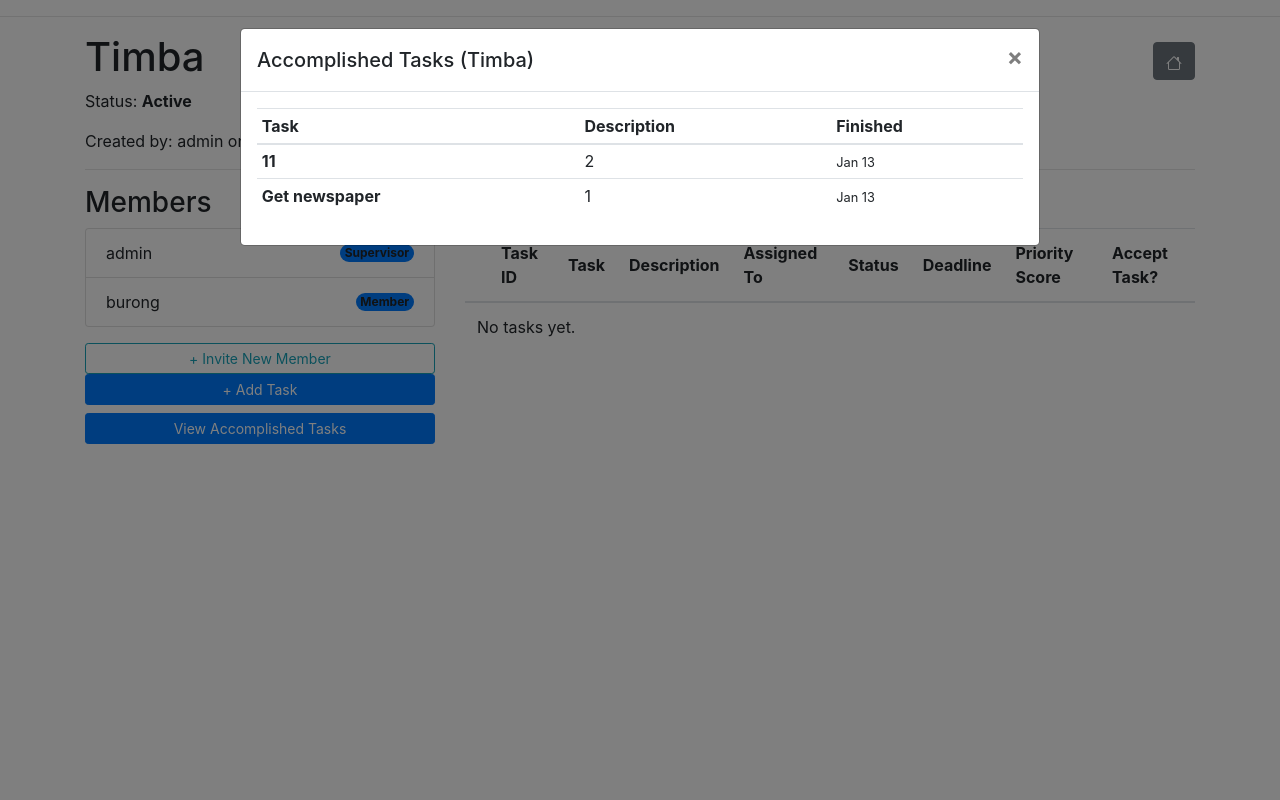
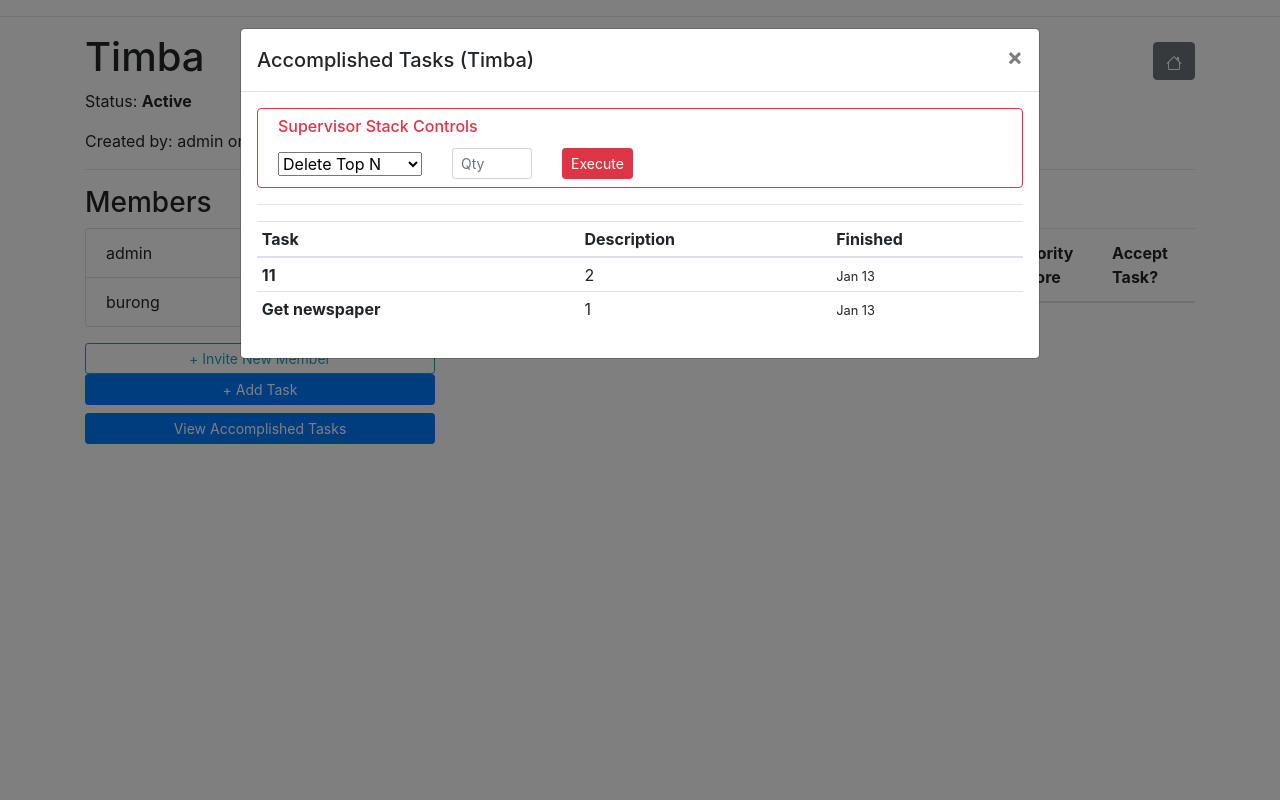
Before and after one commit to rphlrphl/todo-website, a Django app: page /main/team/12/ in a window 1280 px wide, after a click on "View Accomplished Tasks". Run offline with Django 5.2, Linux system fonts and the light colour scheme; a user stored in the database is signed in; data comes from the database, SQL or seed files in the repository; both versions use the stored data as it was after the commit; some libraries are stand-ins or nearby versions.

Commit message:
Add files via upload

```diff
--- a/main/templates/main/team_detail.html
+++ b/main/templates/main/team_detail.html
@@ -74,12 +74,15 @@
                         <tr>
                             {% if my_role == 'supervisor' %}
                                 <td>
-                                <button type="button" class="btn">
+                                    <form action="{% url 'main:delete-task' task.task_id %}" method="POST" onsubmit="return confirm('Are you sure you want to delete this task?');">
+                                        {% csrf_token %}
+                                        <button type="submit" class="btn btn-link text-danger p-0" title="Delete Task">
                                             <svg xmlns="http://www.w3.org/2000/svg" width="16" height="16" fill="currentColor" class="bi bi-trash" viewBox="0 0 16 16">
                                                 <path d="M5.5 5.5A.5.5 0 0 1 6 6v6a.5.5 0 0 1-1 0V6a.5.5 0 0 1 .5-.5m2.5 0a.5.5 0 0 1 .5.5v6a.5.5 0 0 1-1 0V6a.5.5 0 0 1 .5-.5m3 .5a.5.5 0 0 0-1 0v6a.5.5 0 0 0 1 0z"></path>
                                                 <path d="M14.5 3a1 1 0 0 1-1 1H13v9a2 2 0 0 1-2 2H5a2 2 0 0 1-2-2V4h-.5a1 1 0 0 1-1-1V2a1 1 0 0 1 1-1H6a1 1 0 0 1 1-1h2a1 1 0 0 1 1 1h3.5a1 1 0 0 1 1 1zM4.118 4 4 4.059V13a1 1 0 0 0 1 1h6a1 1 0 0 0 1-1V4.059L11.882 4zM2.5 3h11V2h-11z"></path>
                                             </svg>
                                         </button>
+                                    </form>
                                 </td>
                             {% endif %}
                             <td>{{ task.task_id }}</td>
@@ -227,6 +230,31 @@
         </button>
       </div>
       <div class="modal-body">
+
+        {% if my_role == 'supervisor' and acc_stack %}
+        <div class="card mb-3 border-danger">
+            <div class="card-body py-2">
+                <h6 class="card-title text-danger">Supervisor Stack Controls</h6>
+                <form action="{% url 'main:bulk-delete-acc' team.id %}" method="POST" class="row g-2 align-items-center">
+                    {% csrf_token %}
+                    <div class="col-auto">
+                        <select name="delete_type" id="delete_type" class="form-select form-select-sm" onchange="toggleNumInput(this)">
+                            <option value="count">Delete Top N</option>
+                            <option value="all">Clear All History</option>
+                        </select>
+                    </div>
+                    <div class="col-auto" id="num_input_container">
+                        <input type="number" name="num_to_delete" class="form-control form-control-sm" placeholder="Qty" min="1" max="{{ acc_stack.paginator.count }}">
+                    </div>
+                    <div class="col-auto">
+                        <button type="submit" class="btn btn-sm btn-danger" onclick="return confirm('Confirm bulk deletion?')">Execute</button>
+                    </div>
+                </form>
+            </div>
+        </div>
+        <hr>
+        {% endif %}
+
         <div class="table-responsive">
             <table class="table table-sm">
                 <thead>
@@ -343,5 +371,14 @@ document.addEventListener("DOMContentLoaded", function() {
             $('#viewAccomplishedTasksModal').modal('show');
         }
     });
+
+function toggleNumInput(select) {
+    const container = document.getElementById('num_input_container');
+    if (select.value === 'all') {
+        container.style.visibility = 'hidden';
+    } else {
+        container.style.visibility = 'visible';
+    }
+}
 </script>
 {% endblock %}
--- a/main/urls.py
+++ b/main/urls.py
@@ -15,5 +15,7 @@ urlpatterns = [
     path('signout/', views.signout, name='signout'),
     path("task/<int:task_id>/complete/", views.complete_task, name='complete-task'),
     path("task/<int:task_id>/submit", views.submit_task, name='submit-task'),
-    path("task/<int:task_id>/revise/", views.revise_task, name='revise-task')
+    path("task/<int:task_id>/revise/", views.revise_task, name='revise-task'),
+    path('task/<str:task_id>/delete/', views.delete_task, name='delete-task'),
+    path('team/<int:team_id>/bulk-delete-acc/', views.bulk_delete_accomplished, name='bulk-delete-acc'),
 ]
--- a/main/views.py
+++ b/main/views.py
@@ -77,6 +77,62 @@ def team_detail(request, team_id):
         'acc_tasks': acc_tasks_page,
     }
     return render(request, 'main/team_detail.html', context)
+
+@never_cache
+@login_required
+def delete_task(request, task_id):
+    if request.method == 'POST':
+        task = get_object_or_404(Task, task_id=task_id)
+
+        # Security Check: Ensure only the supervisor can delete
+        membership = TeamMembership.objects.filter(user=request.user, team=task.team).first()
+        if not membership or membership.role != 'supervisor':
+            messages.error(request, "You do not have permission to delete tasks.")
+            return redirect('main:team-detail', team_id=task.team.id)
+
+        task_title = task.title
+        task.delete()
+
+        messages.success(request, f"Task '{task_title}' has been deleted.")
+
+    return redirect('main:team-detail', team_id=task.team.id)
+
+@never_cache
+@login_required
+def bulk_delete_accomplished(request, team_id):
+    if request.method == 'POST':
+        team = get_object_or_404(Team, id=team_id)
+
+        membership = TeamMembership.objects.filter(user=request.user, team=team).first()
+        if not membership or membership.role != 'supervisor':
+            messages.error(request, "Permission denied.")
+            return redirect('main:team-detail', team_id=team.id)
+
+        # Newest accomplished tasks first (top of the stack)
+        acc_tasks = Task.objects.filter(team=team, status='accomplished').order_by('-updated_at')
+
+        delete_type = request.POST.get('delete_type')
+
+        if delete_type == 'all':
+            count = acc_tasks.count()
+            acc_tasks.delete()
+            messages.success(request, f"Cleared all {count} accomplished tasks.")
+
+        elif delete_type == 'count':
+            try:
+                num_to_delete = int(request.POST.get('num_to_delete', 0))
+                # Change 'id' to 'task_id' here
+                ids_to_delete = list(acc_tasks.values_list('task_id', flat=True)[:num_to_delete])
+
+                # Filter using 'task_id__in'
+                Task.objects.filter(task_id__in=ids_to_delete).delete()
+                messages.success(request, f"Successfully removed the last {len(ids_to_delete)} tasks.")
+            except ValueError:
+                messages.error(request, "Invalid number provided.")
+
+        return redirect(f"/main/team/{team.id}/?show_modal=true")
+
+    return redirect('main:team')
 
 @never_cache
 @login_required
```
Also changed, not shown: db.sqlite3. Lines whose indentation alone changed are shown as unchanged.
